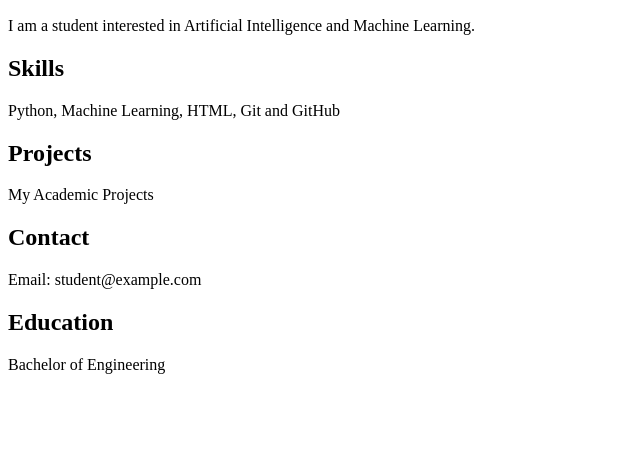
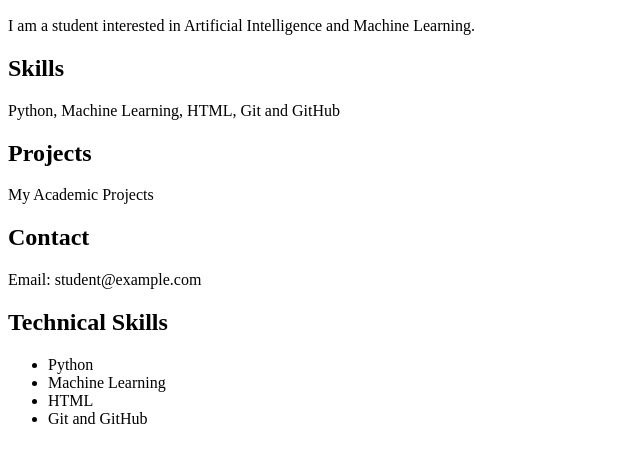
Before and after one commit to shrishailhiremath2006/MLOps-lab, a plain HTML site: page index.html in a window 1280 px wide. Shown: the part 110-572 px from the top of the page, without its empty margins (0-640 px from the left). Drawn offline with Linux system fonts and the light colour scheme.

Commit message:
Added technical skills feature

```diff
--- a/index.html
+++ b/index.html
@@ -20,8 +20,17 @@
     <h2>Contact</h2>
     <p>Email: student@example.com</p>
 
-    <h2>Education</h2>
-    <p>Bachelor of Engineering</p>
+    <h2>Technical Skills</h2>
+
+<ul>
+    <li>Python</li>
+    <li>Machine Learning</li>
+    <li>HTML</li>
+    <li>Git and GitHub</li>
+</ul>
 
 </body>
 </html>
+
+</body>
+</html>
```
